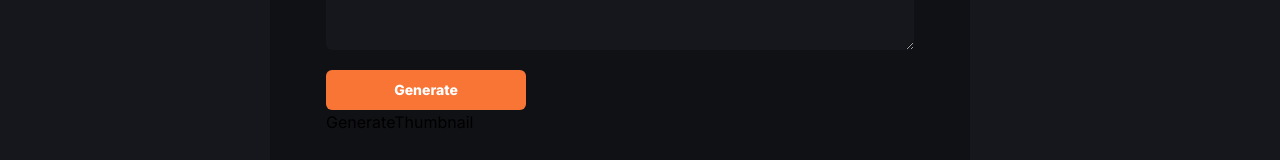
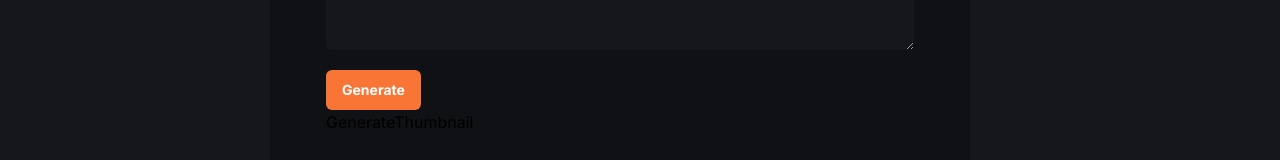
Before and after one commit to Anamay-Upreti/podcastappai, a Next.js app: page /create-podcast in a window 1280 px wide. Shown: the part 651-811 px from the top of the page. Built offline with nearby package versions, Linux system fonts and the light colour scheme; no server answers.

Commit message:
added-props-create-podcast

```diff
--- a/components/GeneratePodcast.tsx
+++ b/components/GeneratePodcast.tsx
@@ -5,16 +5,20 @@ import { Textarea } from './ui/textarea'
 import { Button } from './ui/button'
 import { Loader } from 'lucide-react'
 
-const GeneratePodcast = ({
-   setAudioStorageId,
-   setAudio,
-   voiceType,
-   audio,
-   voicePrompt,
-   setVoicePrompt,
-   setAudioDuration,
-}: GeneratePodcastProps) => {
-  const [isGenerating, setisGenerating] = useState(false)
+const useGeneratePodcast = (props: GeneratePodcastProps) => {
+
+
+  return {
+    isGenerating: false,
+    GeneratePodcast: () => {}
+  }
+}
+
+const GeneratePodcast =  (props:
+  GeneratePodcastProps) => {
+
+  const { isGenerating, GeneratePodcast } =  useGeneratePodcast (props);
+
   return (
     <div>
       <div className='flex flex-col gap-2.5'>
@@ -25,15 +29,15 @@ const GeneratePodcast = ({
        className='input-class font-light focus-visible:ring-offset-orange-1'
        placeholder='Provide Text to generate Audio'
        rows={5}
-       value={voicePrompt}
-       onChange={(e) => setVoicePrompt}
+       value={props.voicePrompt}
+       onChange={(e) => props.setVoicePrompt(e.target.value)}
        />
       </div>
       <div className="mt-5 w-full max-w-[200px]">
-      <Button type="submit" className="text-16 w-full bg-orange-1 py-4 font-extrabold text-white-1 transition-all duration-500 hover:bg-black-1">
+      <Button type="submit" className="text-16  bg-orange-1 py-4 font-bold text-white-1 ">
                   {isGenerating ? (
                     <>
-                      Submitting
+                      Generating
                       <Loader size={20} className="animate-spin ml-2" />
                     </>
                   ) : (
@@ -41,6 +45,17 @@ const GeneratePodcast = ({
                   )}
                 </Button>
       </div>
+      {props.audio && (
+        <audio
+        controls
+        src={props.audio}
+        autoPlay
+        className='mt-5'
+        onLoadedMetadata={(e) => props.setAudioDuration(e.currentTarget.duration)
+        }
+        />
+
+      )}
     </div>
   )
 }
```
